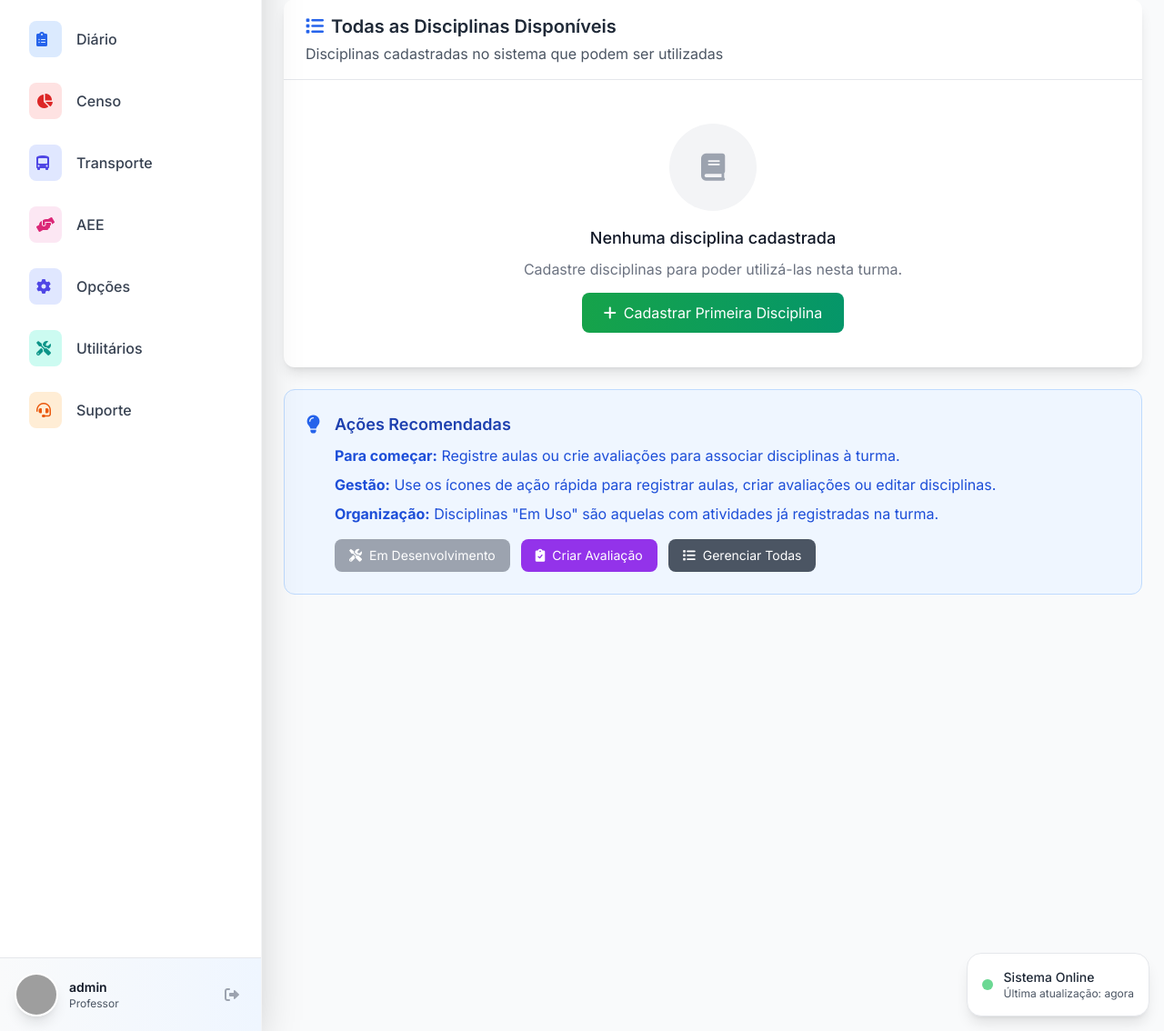
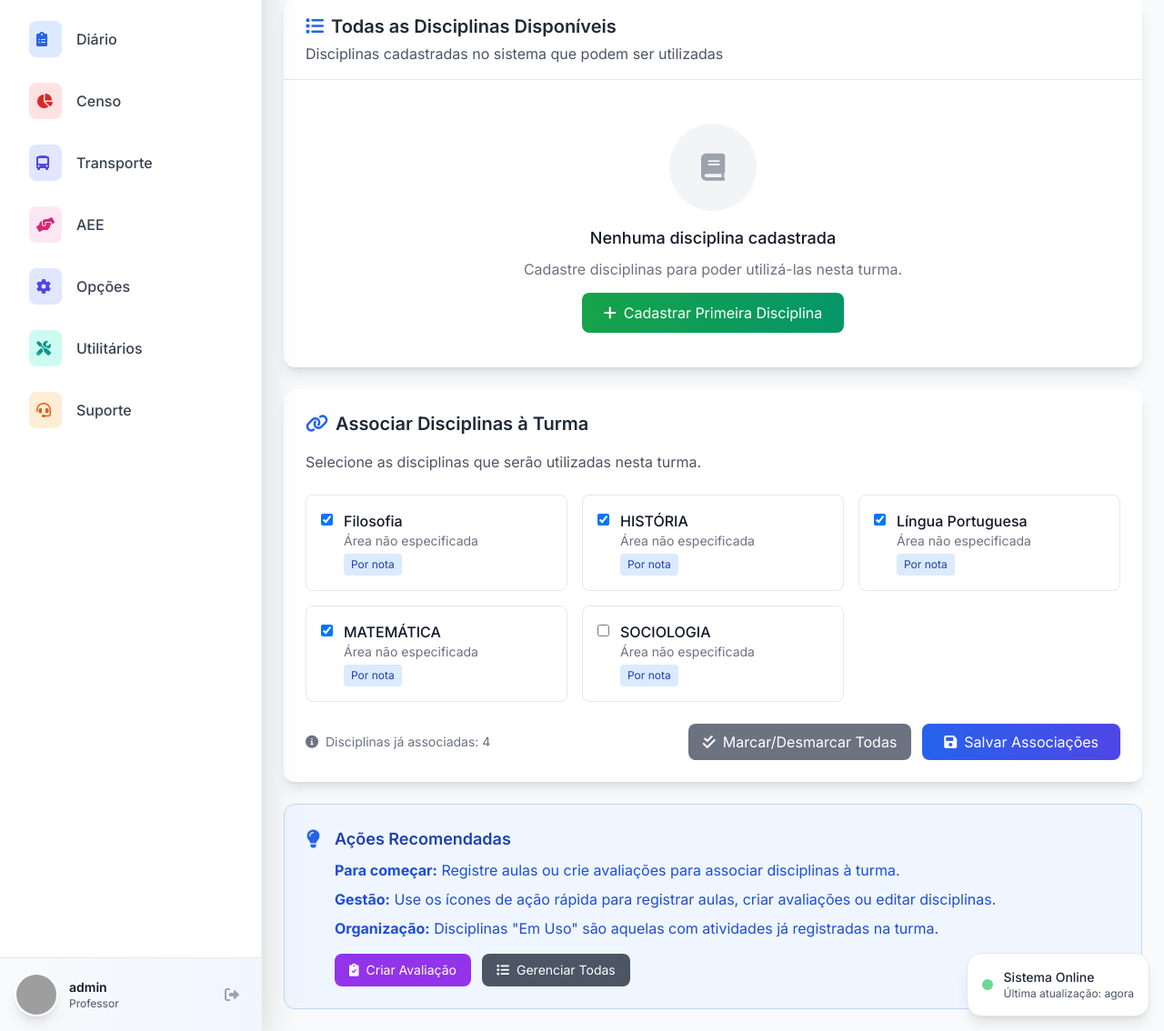
Before and after one commit to LuanCarrieiros/Guto, a Django app: page /turmas/turmas/1/disciplinas/ in a window 1280 px wide. Shown: the part 365-1499 px from the top of the page at 91% size. Run offline with Django 5.2, Linux system fonts and the light colour scheme; a user stored in the database is signed in; data comes from the database, SQL or seed files in the repository; style sheets or scripts are compiled from the project's sources; some libraries are stand-ins or nearby versions; grey boxes are pictures that could not be loaded.

Commit message:
Expansão do diário

```diff
--- a/templates/turma/gerenciar_disciplinas_turma.html
+++ b/templates/turma/gerenciar_disciplinas_turma.html
@@ -216,6 +216,60 @@
         {% endif %}
     </div>
 
+    <!-- Formulário de Associação de Disciplinas -->
+    {% if todas_disciplinas %}
+    <div class="bg-white rounded-xl shadow-lg p-6">
+        <h2 class="text-xl font-semibold text-gray-800 mb-4">
+            <i class="fas fa-link text-blue-600 mr-2"></i>Associar Disciplinas à Turma
+        </h2>
+        <p class="text-gray-600 mb-6">Selecione as disciplinas que serão utilizadas nesta turma.</p>
+
+        <form method="post" action="">
+            {% csrf_token %}
+            <div class="grid grid-cols-1 md:grid-cols-2 lg:grid-cols-3 gap-4 mb-6">
+                {% for disciplina in todas_disciplinas %}
+                <div class="border border-gray-200 rounded-lg p-4 hover:bg-gray-50">
+                    <label class="flex items-start space-x-3 cursor-pointer">
+                        <input type="checkbox"
+                               name="disciplinas"
+                               value="{{ disciplina.id }}"
+                               {% if disciplina in disciplinas_turma %}checked{% endif %}
+                               class="mt-1 rounded border-gray-300 text-blue-600 focus:ring-blue-500">
+                        <div class="flex-1">
+                            <h3 class="font-medium text-gray-900">{{ disciplina.nome }}</h3>
+                            <p class="text-sm text-gray-500">{{ disciplina.area_conhecimento|default:"Área não especificada" }}</p>
+                            {% if disciplina.avalia_por_conceito %}
+                                <span class="inline-block mt-1 px-2 py-1 text-xs bg-purple-100 text-purple-800 rounded">Por conceito</span>
+                            {% else %}
+                                <span class="inline-block mt-1 px-2 py-1 text-xs bg-blue-100 text-blue-800 rounded">Por nota</span>
+                            {% endif %}
+                        </div>
+                    </label>
+                </div>
+                {% endfor %}
+            </div>
+
+            <div class="flex items-center justify-between">
+                <p class="text-sm text-gray-500">
+                    <i class="fas fa-info-circle mr-1"></i>
+                    Disciplinas já associadas: {{ disciplinas_turma.count }}
+                </p>
+                <div class="flex space-x-3">
+                    <button type="button"
+                            onclick="toggleAllCheckboxes()"
+                            class="bg-gray-500 text-white px-4 py-2 rounded-lg hover:bg-gray-600 transition-colors">
+                        <i class="fas fa-check-double mr-2"></i>Marcar/Desmarcar Todas
+                    </button>
+                    <button type="submit"
+                            class="bg-gradient-to-r from-blue-600 to-indigo-600 text-white px-6 py-2 rounded-lg hover:from-blue-700 hover:to-indigo-700 transition-all duration-200">
+                        <i class="fas fa-save mr-2"></i>Salvar Associações
+                    </button>
+                </div>
+            </div>
+        </form>
+    </div>
+    {% endif %}
+
     <!-- Ações Rápidas -->
     <div class="bg-blue-50 border border-blue-200 rounded-xl p-6">
         <div class="flex items-start">
@@ -233,9 +287,6 @@
                 </div>
 
                 <div class="mt-4 flex flex-wrap gap-3">
-                    <a href="#" class="bg-gray-400 text-white px-4 py-2 rounded-lg cursor-not-allowed text-sm">
-                        <i class="fas fa-tools mr-2"></i>Em Desenvolvimento
-                    </a>
                     <a href="{% url 'turma:avaliacao_create' %}" class="bg-purple-600 text-white px-4 py-2 rounded-lg hover:bg-purple-700 transition-colors text-sm">
                         <i class="fas fa-clipboard-check mr-2"></i>Criar Avaliação
                     </a>
@@ -247,4 +298,30 @@
         </div>
     </div>
 </div>
+
+<script>
+function toggleAllCheckboxes() {
+    const checkboxes = document.querySelectorAll('input[name="disciplinas"]');
+    const allChecked = Array.from(checkboxes).every(cb => cb.checked);
+
+    checkboxes.forEach(checkbox => {
+        checkbox.checked = !allChecked;
+    });
+}
+
+// Highlight changes when form is submitted
+document.querySelector('form').addEventListener('submit', function(e) {
+    const checkedBoxes = document.querySelectorAll('input[name="disciplinas"]:checked');
+    if (checkedBoxes.length === 0) {
+        e.preventDefault();
+        alert('Por favor, selecione pelo menos uma disciplina para associar à turma.');
+        return false;
+    }
+
+    // Show loading state
+    const submitBtn = document.querySelector('button[type="submit"]');
+    submitBtn.disabled = true;
+    submitBtn.innerHTML = '<i class="fas fa-spinner fa-spin mr-2"></i>Salvando...';
+});
+</script>
 {% endblock %}
```
